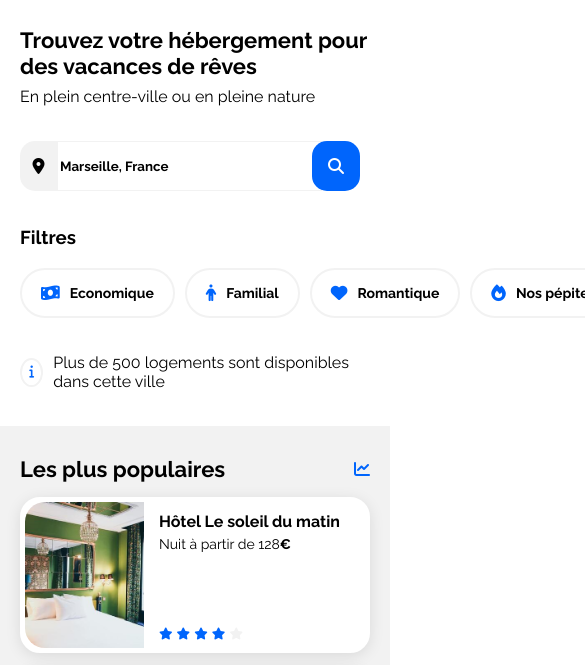
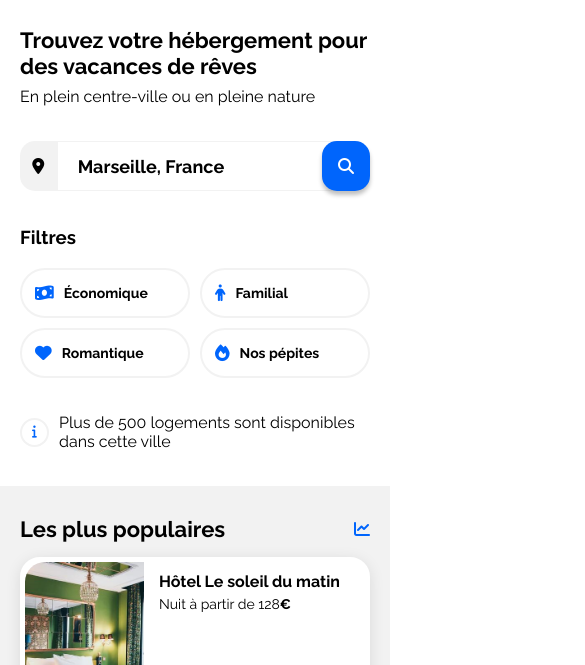
Before and after one commit to CVincent27/P3---Booki-App, a plain HTML site: page index.html in a window 390 px wide. Shown: the part 134-799 px from the top of the page, 585 px wide, since content can reach past the window. Drawn offline with Linux system fonts and the light colour scheme.

Commit message:
modif filtres + review générale
Projet terminé

```diff
--- a/css/style.css
+++ b/css/style.css
@@ -93,8 +93,10 @@ form {
     color: var(--black-color);
 }
 .text_rechercher {
+    text-align: center;
     border: var(--main-bg-color) solid 1px;
     font-weight: 700;
+    font-size: 18px;
 }
 
 /* Bouton Rechercher */
@@ -131,6 +133,7 @@ form {
     gap: 15px;
 }
 .filter {
+    white-space: nowrap;
     width: 100%;
     border: 2px solid var(--main-bg-color);
     border-radius: 2rem;
@@ -171,7 +174,7 @@ form {
     border: var(--main-bg-color) solid 2px;
     border-radius: 50%;
     height: 25px;
-    width: 25px;
+    min-width: 25px;
     color: var(--main-color);
     display: flex;
     justify-content: center;
@@ -504,11 +507,14 @@ a {
     /* Formulaire */
     .text_rechercher {
         width: 100%;
+        text-align: start;
+        padding-left: 20px;
     }
     .search_button {
         border-radius: 15px;
         position: relative;
-        right: 10px;
+        margin-left: -15px;
+        box-shadow: 0px 4px 4px 0px #00000040;
     }
     .search_button span {
         display: none;
@@ -532,14 +538,15 @@ a {
         width: 100%;
     }
     .filter-mobile {
-        flex-direction: row;
         width: 100%;
+        display: grid;
+        grid-template-columns: 1fr 1fr;
         gap: 10px;
     }
     .filter {
-        white-space: nowrap;
         width: 100%;
         box-sizing: border-box;
+        padding: 4px 13px;
     }
     .info {
         margin-bottom: 35px;
--- a/index.html
+++ b/index.html
@@ -52,7 +52,7 @@
                     <div class="filter-mobile">
                         <button class="filter">
                             <i class="fa-solid fa-money-bill-wave fa-lg"></i>
-                            <span>Economique</span>
+                            <span>Économique</span>
                         </button>
                         <button class="filter">
                             <i class="fa-solid fa-person fa-lg"></i>
```
